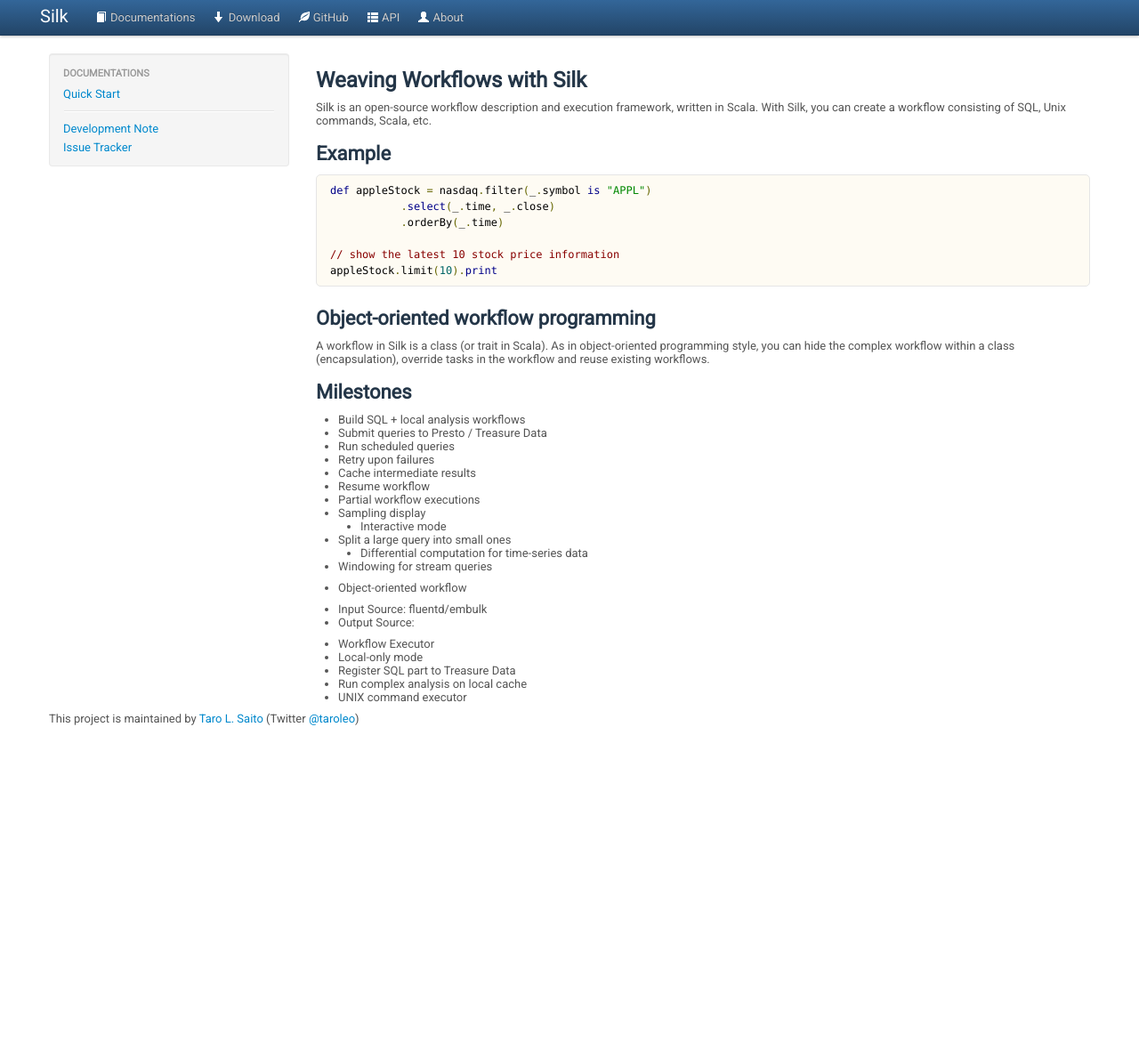
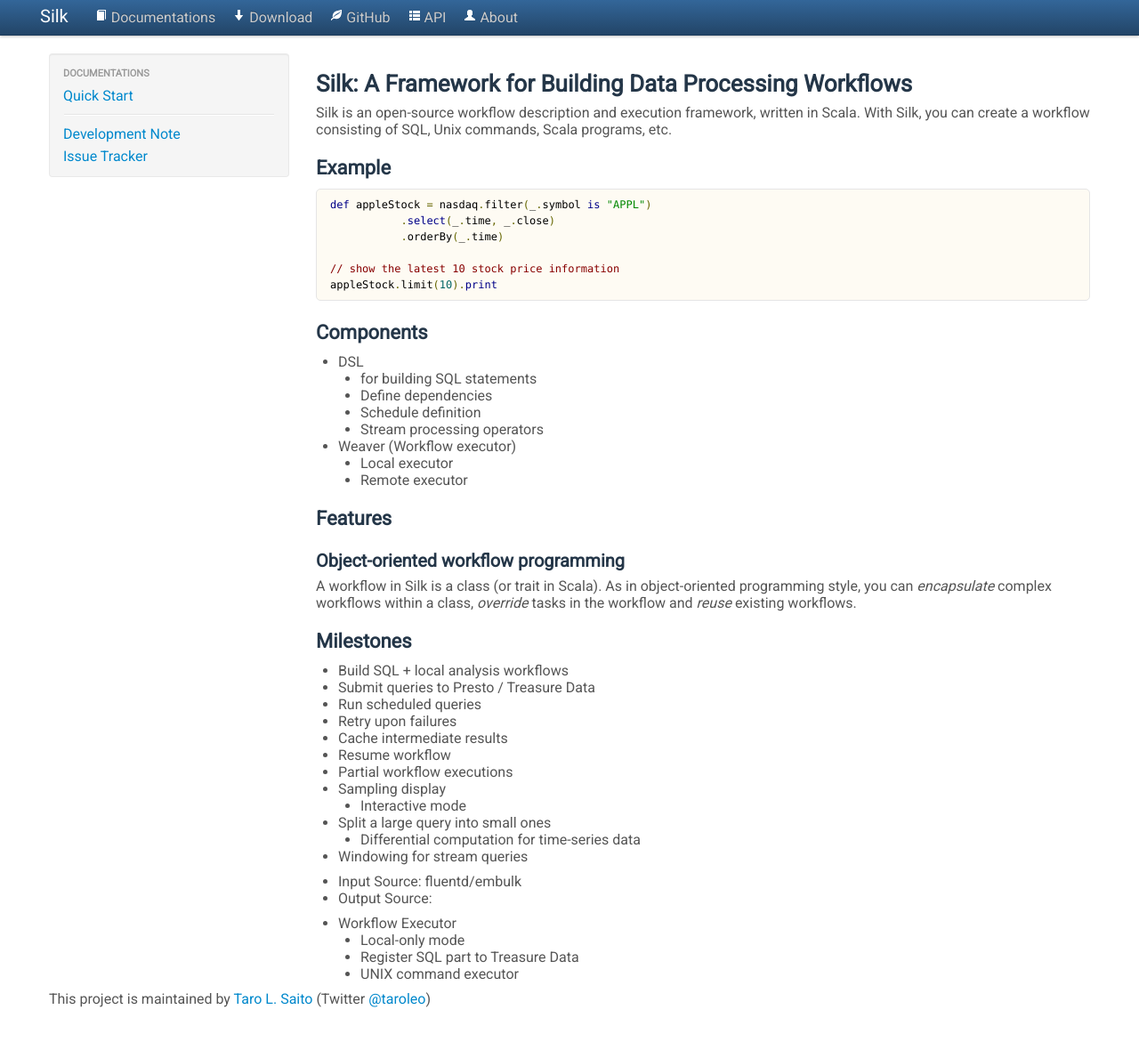
Before and after one commit to xerial/silk, a Jekyll site: the page built from index.md, in a window 1280 px wide and 1181 px high. Shown: the top 1171 px of the window at 89% size. Built offline with Jekyll 4.4.1, drawn with Linux system fonts in a browser that asks for light colours.

Commit message:
Update style

```diff
--- a/index.md
+++ b/index.md
@@ -5,10 +5,10 @@ tagline:
 ---
 {% include JB/setup %}
 
-# Weaving Workflows with Silk
+# Silk: A Framework for Building Data Processing Workflows
 
 Silk is an open-source workflow description and execution framework, written in Scala. With Silk, you can create a workflow consisting of
- SQL, Unix commands, Scala, etc.
+ SQL, Unix commands, Scala programs, etc.
 
 ## Example
 
@@ -19,12 +19,24 @@ Silk is an open-source workflow description and execution framework, written in
     // show the latest 10 stock price information
     appleStock.limit(10).print
 
-## Object-oriented workflow programming
+## Components
+
+* DSL
+  * for building SQL statements
+  * Define dependencies
+  * Schedule definition
+  * Stream processing operators
+* Weaver (Workflow executor)
+  * Local executor
+  * Remote executor
+
+## Features
+
+### Object-oriented workflow programming
 
 A workflow in Silk is a class (or trait in Scala).
-As in object-oriented programming style, you can hide the complex workflow within a class (encapsulation), override tasks in the
-workflow and reuse existing workflows.
-
+As in object-oriented programming style, you can *encapsulate* complex workflows within a class, *override* tasks in the
+workflow and *reuse* existing workflows.
 
 ## Milestones
 
@@ -42,13 +54,10 @@ workflow and reuse existing workflows.
 
 *  Windowing for stream queries
 
-*  Object-oriented workflow
-
 *  Input Source: fluentd/embulk
 *  Output Source:
 
 *  Workflow Executor
-  *  Local-only mode
-  *  Register SQL part to Treasure Data
-  *  Run complex analysis on local cache
-  *  UNIX command executor
+   *  Local-only mode
+   *  Register SQL part to Treasure Data
+   *  UNIX command executor
--- a/stylesheets/styles.css
+++ b/stylesheets/styles.css
@@ -2,26 +2,26 @@
 @import url(http://fonts.googleapis.com/css?family=Open+Sans);
 
 body {
- font: 13px Roboto, Arial, sans-serif;
+ font: 16px Roboto, Arial, sans-serif;
  color:#555;
 }
 
 p, a, li {
- font: 13px Roboto, Arial, sans-serif;
+ font: 16px Roboto, Arial, sans-serif;
 }
 
 h1, h2, h3, h4, h5, h6 {
  font-family: Roboto, Arial, sans-serif;
  color: #243648;
- margin:12px 0 5px;
+ margin:16px 0 5px;
 }
 
-h1 { font-size: 24px; }
+h1 { font-size: 26px; }
 h2 { font-size: 22px; }
 h3 { font-size: 20px; }
 h4 { font-size: 18px; }
 h5 { font-size: 16px; }
-h6 { font-size: 14px; }
+h6 { font-size: 16px; }
 
 
 .brand a {
```
